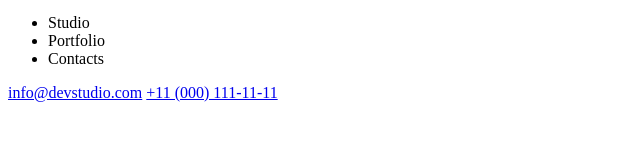
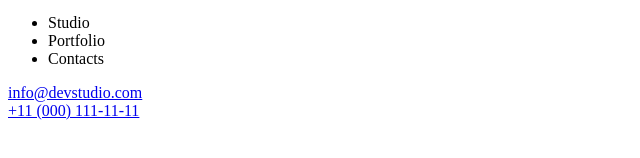
Before and after one commit to YuriyVolochayev/goit-markup-hw-01, a plain HTML site: page index.html in a window 1280 px wide. Shown: the part 38-196 px from the top of the page, without its empty margins (0-640 px from the left). Drawn offline with Linux system fonts and the light colour scheme.

Commit message:
mified index.html file

```diff
--- a/index.html
+++ b/index.html
@@ -24,8 +24,8 @@
         </ul>
       </nav>
 
-      <a href="info@devstudio.com">info@devstudio.com</a>
-      <a href="+11 (000) 111-11-11">+11 (000) 111-11-11</a>
+      <a href="info@devstudio.com">info@devstudio.com</a><br />
+      <a href="+11 (000) 111-11-11">+11 (000) 111-11-11</a><br />
     </header>
     <main></main>
 
```
